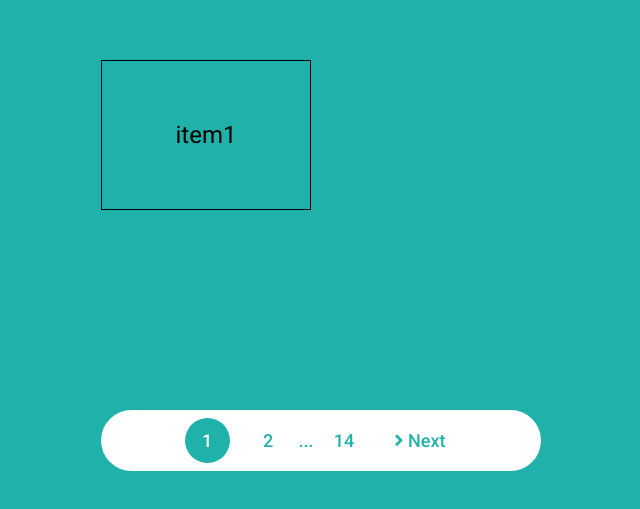
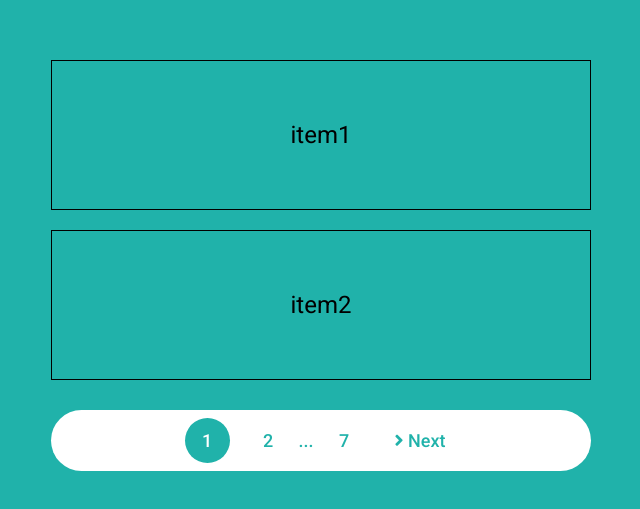
Before and after one commit to AlexBachurin/pagination-v2, a plain HTML site: page src/index.html in a window 1280 px wide. Shown: the part 135-644 px from the top of the page, without its empty margins (319-959 px from the left). Drawn offline with Linux system fonts and the light colour scheme.

Commit message:
code fixes + dynamically adjust items container dependig on how much items to show on 1 page

```diff
--- a/src/sass/blocks/_pagination.sass
+++ b/src/sass/blocks/_pagination.sass
@@ -24,12 +24,12 @@
         display: flex
         align-items: center
         background: #fff
-        width: 100%
+        min-width: 540px
         list-style-type: none
         padding: 8px
         border-radius: 50px
         justify-content: center
-        min-width: 440px
+        // min-width: 440px
     & li
         color: #20b2aa
         line-height: 45px
@@ -101,3 +101,7 @@
 .pagination input::-webkit-inner-spin-button
     -webkit-appearance: none
     margin: 0
+
+.small-container
+    grid-template-columns: 1fr
+    min-height: 150px
--- a/src/script.js
+++ b/src/script.js
@@ -51,7 +51,10 @@ const pagesContainer = document.querySelector('.pagination__pages'),
     itemsContainer = document.querySelector('.pagination__items');
 
 //set variable how many items u want on page
-const itemsOnPage = 1;
+const itemsOnPage = 2;
+
+//set container style depending on how much items to show
+setupItemsContainer(itemsOnPage);
 
 //how many pages to show
 const totalPages = pagesToShow(itemsOnPage);
@@ -61,8 +64,8 @@ createPages(totalPages, 1)
 
 
 //dynamically create pages
-function createPages(totalPages, page) {
-    let currentPage = page;
+function createPages(totalPages, currentPage) {
+
     let liTag = '';
     let active; // active class
     let beforePages = currentPage - 1; // pages to show before current page
@@ -206,3 +209,10 @@ function getItemsForCurPage(pageNum) {
     //return items for current page
     return items.slice(from, to);
 }
+
+//setup item container
+function setupItemsContainer(itemsNum) {
+    if (itemsNum <= 2) {
+        itemsContainer.classList.add('small-container')
+    }
+}
```
Also changed, not shown: src/css/style.min.css.
